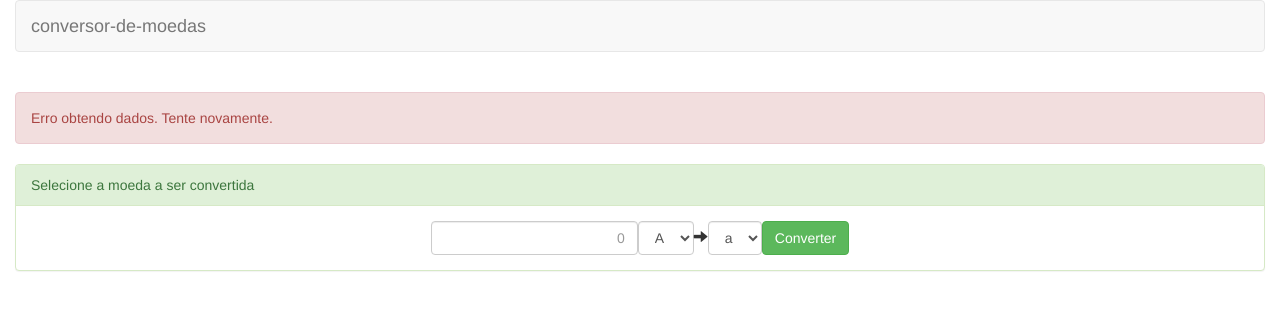
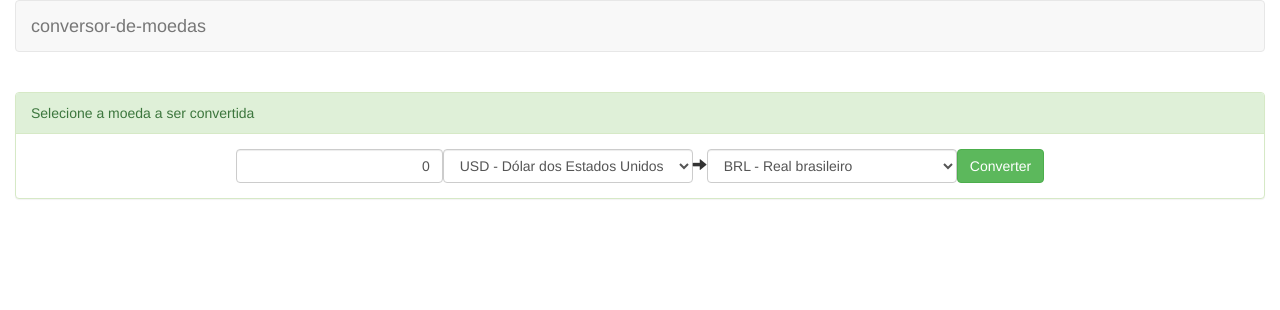
Before and after one commit to francelinom/conversor-de-moedas, an Angular app: page / in a window 1280 px wide. Shown: the top 310 px of the page. Built offline with nearby package versions, Linux system fonts and the light colour scheme.

Commit message:
complementando o templete

```diff
--- a/src/app/conversor/conversor/conversor.component.html
+++ b/src/app/conversor/conversor/conversor.component.html
@@ -1,6 +1,7 @@
 <br />
 <div class="alert alert-danger"
-	role="alert">
+	role="alert"
+	*ngIf="possuiErro">
 	Erro obtendo dados. Tente novamente.
 </div>
 <div class="panel panel-success">
@@ -8,19 +9,24 @@
 		Selecione a moeda a ser convertida
 	</div>
 	<div class="panel-body text-center">
-	  <form class="form-inline">
+	  <form #conversaoForm="ngForm" class="form-inline">
 		<input
 			type="text"
 			name="valor"
 			class="form-control text-right"
 			placeholder="0"
+			[(ngModel)]="conversao.valor"
+			numero
 			required>
 		<select
 			name="moedaDe"
 			class="form-control"
+			[(ngModel)]="conversao.moedaDe"
 			required>
-			<option >
-			A
+			<option
+				*ngFor="let moeda of moedas"
+				[value]="moeda.sigla">
+				{{ moeda.sigla }} - {{ moeda.descricao }}
 			</option>
 		</select>
 		<span class="glyphicon glyphicon-arrow-right"
@@ -28,15 +34,22 @@
 		<select
 			name="moedaPara"
 			class="form-control"
+			[(ngModel)]="conversao.moedaPara"
 			required>
-			<option>a</option>
+			<option
+				*ngFor="let moeda of moedas"
+				[value]="moeda.sigla">
+				{{ moeda.sigla }} - {{ moeda.descricao }}
+			</option>
 		</select>
 		<input
 			type="submit"
 			value="Converter"
 			class="btn btn-success"
 			data-toggle="modal"
-			data-target="#modalCotacao">
+			data-target="#modalCotacao"
+			(click)="converter()"
+			[disabled]="!conversaoForm.form.valid">
 	  </form>
 	 </div>
 
```
